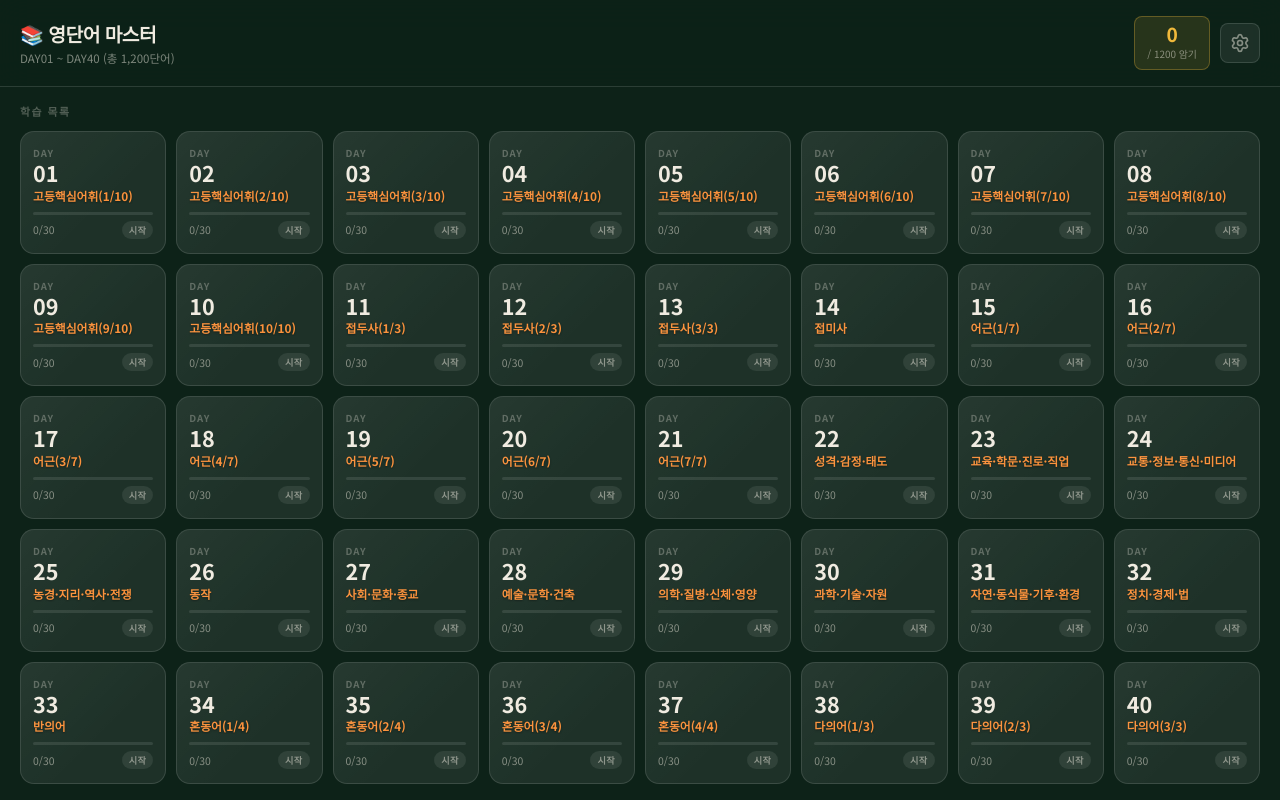
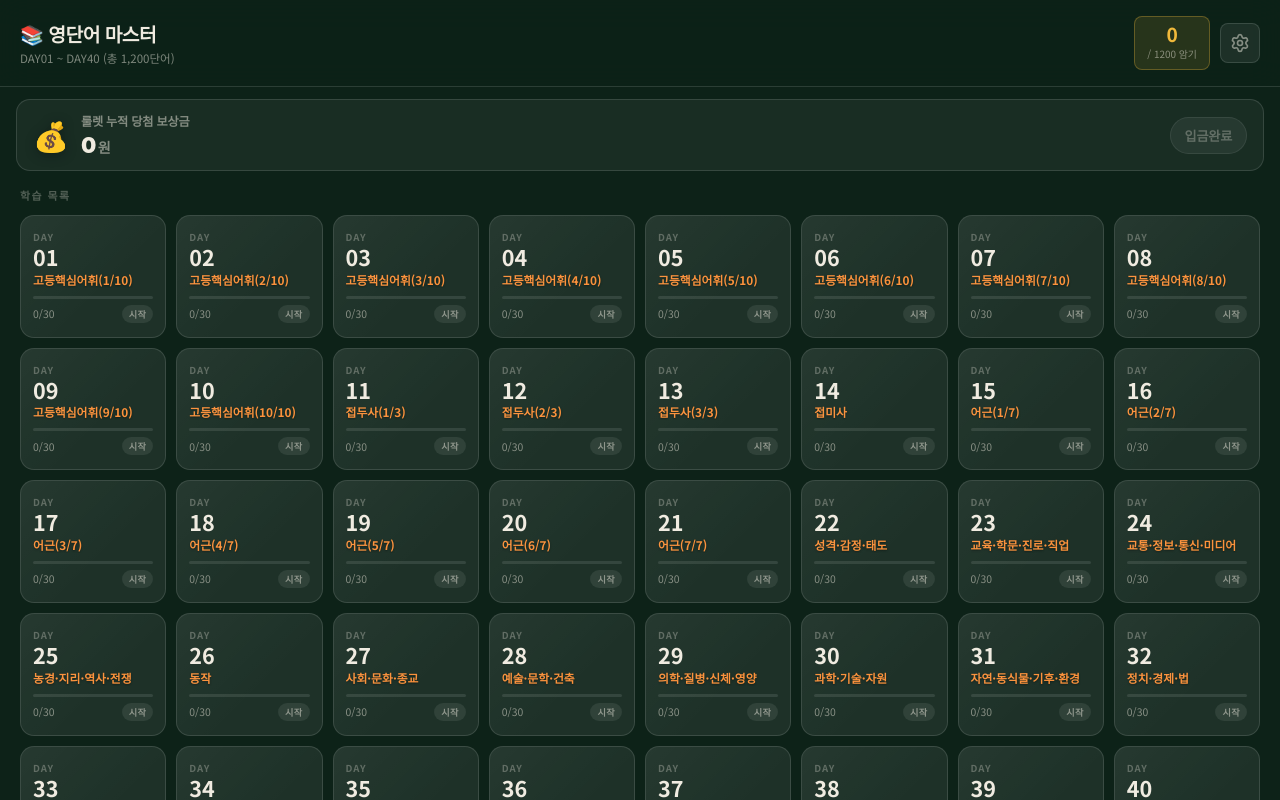
Before and after one commit to ko750125-afk/Flash_Card, a React (Vite) app: page / in a window 1280 px wide. Built offline with nearby package versions, Linux system fonts and the light colour scheme.

Commit message:
feat: implement cumulative roulette reward balance and payout reset on main page

```diff
--- a/src/App.jsx
+++ b/src/App.jsx
@@ -15,6 +15,38 @@ export default function App() {
   /* ── 영속 상태 ── */
   const memorized = useLocalSet('fc_memorized'); // 암기한 단어 ID Set
   const seenWords  = useLocalSet('fc_seen');     // 학습 완료(본) 단어 ID Set
+
+  // 룰렛 누적 보상금 상태 (기본 0원)
+  const [rewardBalance, setRewardBalance] = useState(() => {
+    try {
+      const saved = localStorage.getItem('fc_reward_balance');
+      return saved ? Number(saved) : 0;
+    } catch {
+      return 0;
+    }
+  });
+
+  const handleAddReward = useCallback((amount) => {
+    if (!amount || amount <= 0) return;
+    setRewardBalance(prev => {
+      const next = prev + amount;
+      try {
+        localStorage.setItem('fc_reward_balance', String(next));
+      } catch (e) {
+        console.warn('Failed to save reward balance:', e);
+      }
+      return next;
+    });
+  }, []);
+
+  const handleResetReward = useCallback(() => {
+    setRewardBalance(0);
+    try {
+      localStorage.setItem('fc_reward_balance', '0');
+    } catch (e) {
+      console.warn('Failed to reset reward balance:', e);
+    }
+  }, []);
 
   /* ── 내비게이션 상태 ── */
   const [view, setView]               = useState('home');     // 'home' | 'setSelect' | 'study' | 'review' | 'allWords' | 'speedTest' | 'roulette' | 'matchGame'
@@ -118,7 +150,8 @@ export default function App() {
   const handleClearAll = useCallback(() => {
     memorized.clear();
     seenWords.clear();
-  }, [memorized, seenWords]);
+    handleResetReward();
+  }, [memorized, seenWords, handleResetReward]);
 
   /* ── 렌더 ── */
   return (
@@ -130,6 +163,8 @@ export default function App() {
           seenWords={seenWords.set}
           completedDays={completedDays}
           reviewWords={reviewWords}
+          rewardBalance={rewardBalance}
+          onResetReward={handleResetReward}
           onSelectDay={goSetSelect}
           onGoReview={goReview}
           onRestore={handleRestore}
@@ -179,6 +214,8 @@ export default function App() {
       {view === 'roulette' && currentDayData && (
         <RouletteView
           dayData={currentDayData}
+          rewardBalance={rewardBalance}
+          onWinReward={handleAddReward}
           onHome={goHome}
           onBack={() => goSetSelect(currentDayKey)}
         />
--- a/src/index.css
+++ b/src/index.css
@@ -2508,3 +2508,176 @@ button {
 .stat-pill .val.g {
   color: #ffd700;
 }
+
+/* ============================================================
+   메인 홈 화면: 룰렛 누적 보상금 카드 & 입금완료 버튼
+   ============================================================ */
+.reward-balance-card {
+  margin: 12px 16px 0;
+  padding: 12px 16px;
+  background: rgba(255, 255, 255, 0.05);
+  border: 1.5px solid var(--border);
+  border-radius: var(--r);
+  display: flex;
+  align-items: center;
+  justify-content: space-between;
+  gap: 12px;
+  transition: all 0.3s ease;
+}
+
+.reward-balance-card.has-money {
+  background: linear-gradient(135deg, rgba(240, 185, 59, 0.16), rgba(217, 119, 6, 0.18));
+  border-color: rgba(240, 185, 59, 0.5);
+  box-shadow: 0 4px 20px rgba(240, 185, 59, 0.2);
+}
+
+.rb-left {
+  display: flex;
+  align-items: center;
+  gap: 12px;
+}
+
+.rb-icon-box {
+  font-size: 1.8rem;
+  line-height: 1;
+  filter: drop-shadow(0 2px 6px rgba(0,0,0,0.3));
+}
+
+.rb-info {
+  display: flex;
+  flex-direction: column;
+  gap: 2px;
+}
+
+.rb-title {
+  font-size: 0.76rem;
+  font-weight: 700;
+  color: var(--text-dim);
+  letter-spacing: -0.2px;
+}
+
+.reward-balance-card.has-money .rb-title {
+  color: #fcd34d;
+}
+
+.rb-amount {
+  font-size: 1.35rem;
+  font-weight: 900;
+  letter-spacing: -0.5px;
+  color: var(--text);
+  font-family: -apple-system, BlinkMacSystemFont, 'Segoe UI', Roboto, sans-serif;
+}
+
+.reward-balance-card.has-money .rb-amount {
+  color: #ffd700;
+  text-shadow: 0 0 12px rgba(255, 215, 0, 0.4);
+}
+
+.rb-amount .unit {
+  font-size: 0.88rem;
+  font-weight: 700;
+  margin-left: 2px;
+  color: var(--text-dim);
+}
+
+.reward-balance-card.has-money .rb-amount .unit {
+  color: #fbd38d;
+}
+
+/* 입금완료 버튼 */
+.btn-payout-action {
+  padding: 8px 14px;
+  border-radius: var(--r-full);
+  font-size: 0.82rem;
+  font-weight: 800;
+  letter-spacing: -0.2px;
+  display: inline-flex;
+  align-items: center;
+  justify-content: center;
+  white-space: nowrap;
+  transition: all 0.2s;
+  user-select: none;
+}
+
+.btn-payout-action.active {
+  background: linear-gradient(135deg, #10b981, #059669);
+  color: #ffffff;
+  border: 1px solid rgba(255, 255, 255, 0.25);
+  box-shadow: 0 3px 12px rgba(16, 185, 129, 0.4);
+  cursor: pointer;
+}
+
+.btn-payout-action.active:hover {
+  transform: translateY(-1px);
+  box-shadow: 0 5px 16px rgba(16, 185, 129, 0.6);
+}
+
+.btn-payout-action.active:active {
+  transform: scale(0.96);
+}
+
+.btn-payout-action.disabled {
+  background: rgba(255, 255, 255, 0.06);
+  color: var(--text-dim2);
+  border: 1px solid rgba(255, 255, 255, 0.08);
+  cursor: not-allowed;
+}
+
+/* 입금완료 확인 모달 */
+.payout-confirm-modal {
+  text-align: center;
+  max-width: 360px;
+}
+
+.payout-emoji {
+  font-size: 2.5rem;
+  margin-bottom: 6px;
+}
+
+.payout-msg {
+  font-size: 0.95rem;
+  color: var(--text);
+  line-height: 1.5;
+  margin-bottom: 12px;
+}
+
+.payout-msg strong {
+  color: #ffd700;
+  font-size: 1.1rem;
+}
+
+.payout-notice {
+  font-size: 0.8rem;
+  color: var(--text-dim);
+  background: rgba(0, 0, 0, 0.25);
+  padding: 8px 12px;
+  border-radius: var(--r-sm);
+  margin-bottom: 18px;
+}
+
+.payout-notice strong {
+  color: #f87171;
+}
+
+.btn-confirm-payout {
+  background: linear-gradient(135deg, #10b981, #059669) !important;
+  color: #fff !important;
+  font-weight: 800;
+}
+
+/* 룰렛 결과 모달 내 누적 보상금 칩 */
+.result-total-chip {
+  margin-top: 10px;
+  padding: 6px 14px;
+  background: rgba(240, 185, 59, 0.15);
+  border: 1px solid rgba(240, 185, 59, 0.35);
+  border-radius: var(--r-full);
+  font-size: 0.82rem;
+  color: #fbd38d;
+}
+
+.result-total-chip strong {
+  color: #ffd700;
+  font-size: 0.95rem;
+  margin-left: 2px;
+}
--- a/src/views/HomeView.jsx
+++ b/src/views/HomeView.jsx
@@ -11,10 +11,12 @@ const ALL_DAY_KEYS = Array.from({ length: 40 }, (_, i) =>
 
 export default function HomeView({
   wordsData, memorized, seenWords, completedDays, reviewWords,
+  rewardBalance = 0, onResetReward,
   onSelectDay, onGoReview,
   onRestore, onClearAll,
 }) {
   const [isBackupOpen, setIsBackupOpen] = useState(false);
+  const [showPayoutConfirm, setShowPayoutConfirm] = useState(false);
   const { containerRef, isGrabbing, events, hasDraggedRef } = useDragScroll();
 
   // 빠른 접근을 위한 맵
@@ -43,6 +45,16 @@ export default function HomeView({
     if (!data) return { mem: 0, total: 30 };
     const all = data.sets.flat();
     return { mem: all.filter(w => memorized.has(w.id)).length, total: all.length };
+  };
+
+  const handleClaimPayout = () => {
+    if (rewardBalance <= 0) return;
+    setShowPayoutConfirm(true);
+  };
+
+  const confirmPayout = () => {
+    onResetReward?.();
+    setShowPayoutConfirm(false);
   };
 
   const BADGE = {
@@ -80,6 +92,56 @@ export default function HomeView({
           </button>
         </div>
       </div>
+
+      {/* ── 룰렛 누적 보상금 배너 ── */}
+      <div className={`reward-balance-card ${rewardBalance > 0 ? 'has-money' : ''}`}>
+        <div className="rb-left">
+          <div className="rb-icon-box">💰</div>
+          <div className="rb-info">
+            <div className="rb-title">룰렛 누적 당첨 보상금</div>
+            <div className="rb-amount">
+              {rewardBalance.toLocaleString()}<span className="unit">원</span>
+            </div>
+          </div>
+        </div>
+        <button
+          className={`btn-payout-action ${rewardBalance > 0 ? 'active' : 'disabled'}`}
+          onClick={handleClaimPayout}
+          disabled={rewardBalance <= 0}
+          title={rewardBalance > 0 ? '보상금을 수령하고 0원으로 초기화합니다' : '수령할 보상금이 없습니다'}
+        >
+          <span>입금완료</span>
+        </button>
+      </div>
+
+      {/* ── 입금완료 확인 모달 ── */}
+      {showPayoutConfirm && (
+        <div className="modal-overlay" onClick={() => setShowPayoutConfirm(false)}>
+          <div className="modal-card payout-confirm-modal" onClick={e => e.stopPropagation()}>
+            <div className="modal-header">
+              <div className="payout-emoji">💸 💳</div>
+              <h2 className="modal-title">보상금 입금완료 처리</h2>
+            </div>
+            <div className="modal-body">
+              <p className="payout-msg">
+                현재 누적된 보상금 <strong>{rewardBalance.toLocaleString()}원</strong>을<br />
+                모두 지급/수령하셨습니까?
+              </p>
+              <div className="payout-notice">
+                확인을 누르시면 보상금 잔액이 <strong>0원</strong>으로 초기화됩니다.
+              </div>
+            </div>
+            <div className="modal-actions">
+              <button className="btn btn-primary btn-confirm-payout" onClick={confirmPayout}>
+                네, 입금완료 (0원 리셋)
+              </button>
+              <button className="btn btn-ghost" onClick={() => setShowPayoutConfirm(false)}>
+                취소
+              </button>
+            </div>
+          </div>
+        </div>
+      )}
 
       {/* ── 백업 & 복원 모달 ── */}
       <BackupModal
--- a/src/views/RouletteView.jsx
+++ b/src/views/RouletteView.jsx
@@ -14,7 +14,7 @@ const ROULETTE_SLOTS = [
 
 const SECTOR_ANGLE = 360 / ROULETTE_SLOTS.length; // 60도
 
-export default function RouletteView({ dayData, onHome, onBack }) {
+export default function RouletteView({ dayData, rewardBalance = 0, onWinReward, onHome, onBack }) {
   const [isSpinning, setIsSpinning] = useState(false);
   const [rotationDeg, setRotationDeg] = useState(0);
   const [result, setResult] = useState(null);
@@ -62,11 +62,14 @@ export default function RouletteView({ dayData, onHome, onBack }) {
 
       if (selectedSlot.isWin) {
         playJackpotSound();
+        if (onWinReward && selectedSlot.amount > 0) {
+          onWinReward(selectedSlot.amount);
+        }
       } else {
         playFailSound();
       }
     }, 4500);
-  }, [isSpinning, rotationDeg]);
+  }, [isSpinning, rotationDeg, onWinReward]);
 
   useEffect(() => {
     return () => {
@@ -197,9 +200,14 @@ export default function RouletteView({ dayData, onHome, onBack }) {
               <div className="prize-label">룰렛 결과</div>
               <div className="prize-val">{result.label}</div>
             </div>
+            {result.isWin && (
+              <div className="result-total-chip">
+                💰 누적 총 보상금: <strong>{(rewardBalance + result.amount).toLocaleString()}원</strong>
+              </div>
+            )}
             <p className="result-desc">
               {result.isWin
-                ? `${result.label} 보상에 당첨되었습니다! 성실한 단어 암기 학습을 축하드립니다!`
+                ? `${result.label} 보상에 당첨되었습니다! 메인 화면의 누적 보상금에 즉시 축적되었습니다.`
                 : '비록 꽝이지만 30단어를 모두 완벽하게 정복하셨습니다! 다음 DAY에서 대박을 노려보세요!'}
             </p>
             <div className="result-actions">
```
